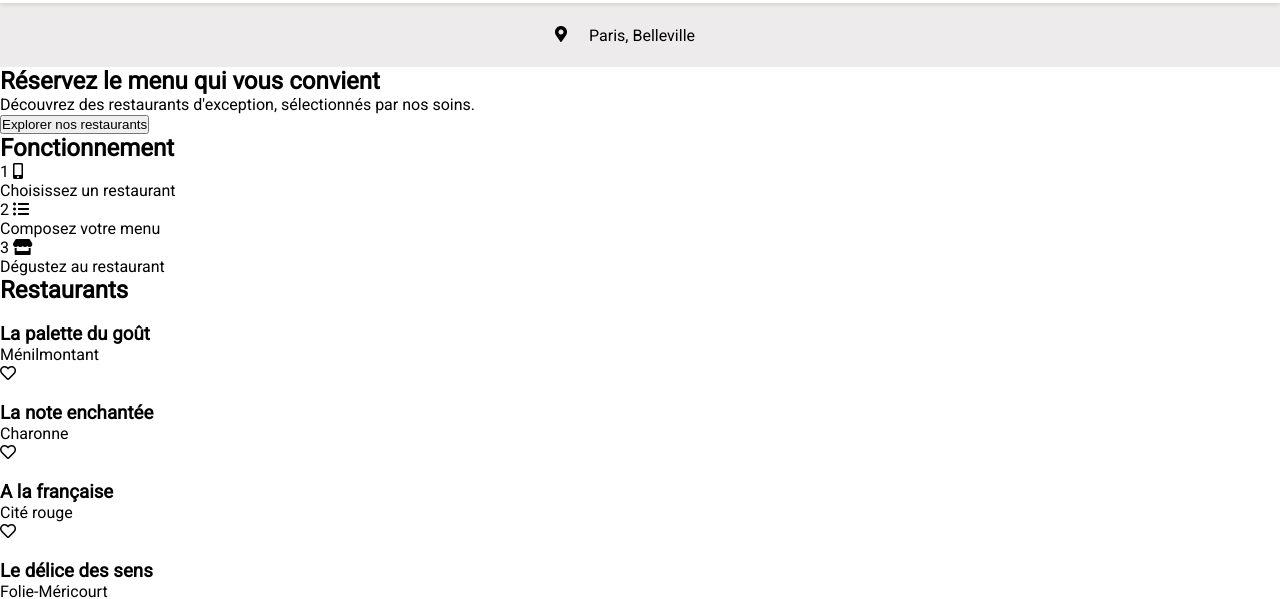
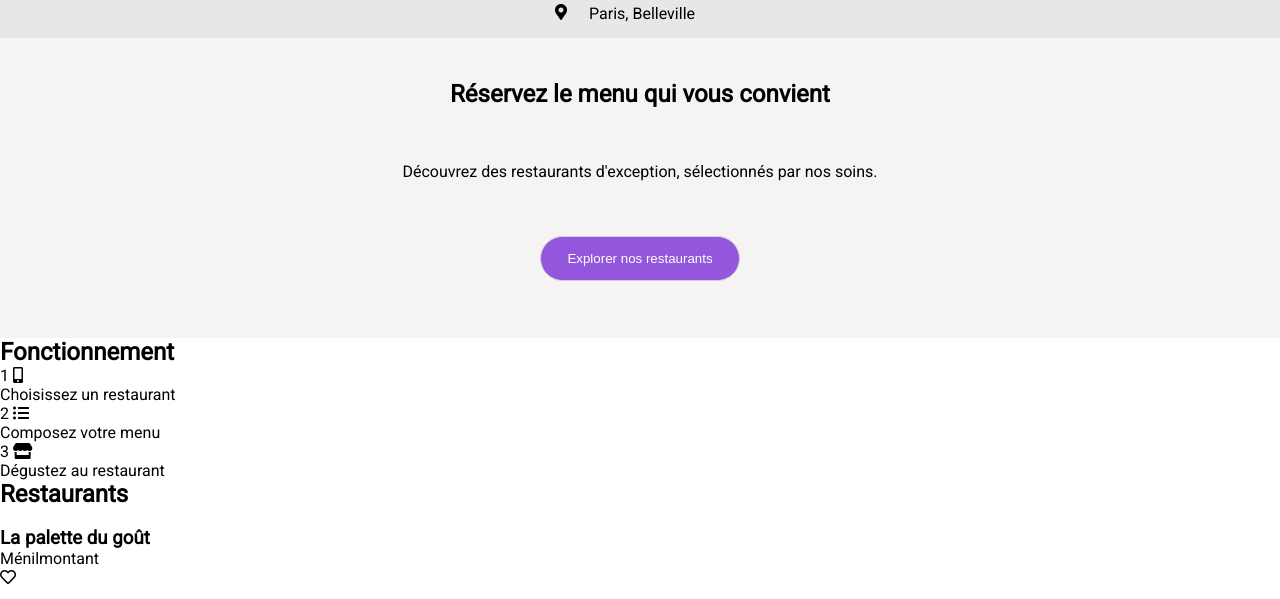
Before and after one commit to Arthagau/HourmanMaxime_3_12042021, a plain HTML site: page index.html in a window 1280 px wide. Shown: the part 79-678 px from the top of the page. Drawn offline with Linux system fonts and the light colour scheme; a web font is replaced by a local one.

Commit message:
Bloc Introduction

```diff
--- a/index.html
+++ b/index.html
@@ -30,7 +30,7 @@
       <p class="intro__description">
         Découvrez des restaurants d'exception, sélectionnés par nos soins.
       </p>
-      <button class="btn intro__btn">Explorer nos restaurants</button>
+      <button class="intro__btn">Explorer nos restaurants</button>
     </section>
     <main>
       <section class="fct">
--- a/sass/components/intro.scss
+++ b/sass/components/intro.scss
@@ -0,0 +1,26 @@
+.intro {
+    height: 300px;
+    background-color: rgba(221, 216, 216, 0.308);
+    display: flex;
+    flex-direction: column;
+    justify-content: space-around;
+    align-items: center;
+    &__title {
+        text-align: center;
+        width: 70%;
+        padding-top: 15px;
+    }
+    &__description {
+        text-align: center;
+        width: 80%;
+    }
+    &__btn {
+        height: 45px;
+        width: 200px;
+        margin-bottom: 30px;
+        border: 1px solid lightgray;
+        border-radius: 250px;
+        color: white;
+        background-color: $primary;
+    }
+}
--- a/sass/components/localisation.scss
+++ b/sass/components/localisation.scss
@@ -1,7 +1,7 @@
 
 .loc {
-    height: 8vh;
-    background-color: rgba(184, 176, 176, 0.26);
+    height: 50px;
+    background-color: rgba(184, 176, 176, 0.322);
     display: flex;
     align-items: center;
     justify-content: center;
--- a/sass/layouts/header_footer.scss
+++ b/sass/layouts/header_footer.scss
@@ -1,5 +1,5 @@
 .header {
-    height: 10vh;
+    height: 65px;
     border-bottom: 2px solid rgb(255, 255, 255);
     box-shadow: 0px 2px 4px 0px rgba(214, 207, 207, 0.75);
     display: flex;
--- a/style.scss
+++ b/style.scss
@@ -8,3 +8,4 @@
 @import "./sass/base/typography.scss";
 @import "./sass/layouts/header_footer";
 @import "./sass/components/localisation.scss";
+@import "./sass/components/intro.scss";
```
Also changed, not shown: style.css, 1 other file.
